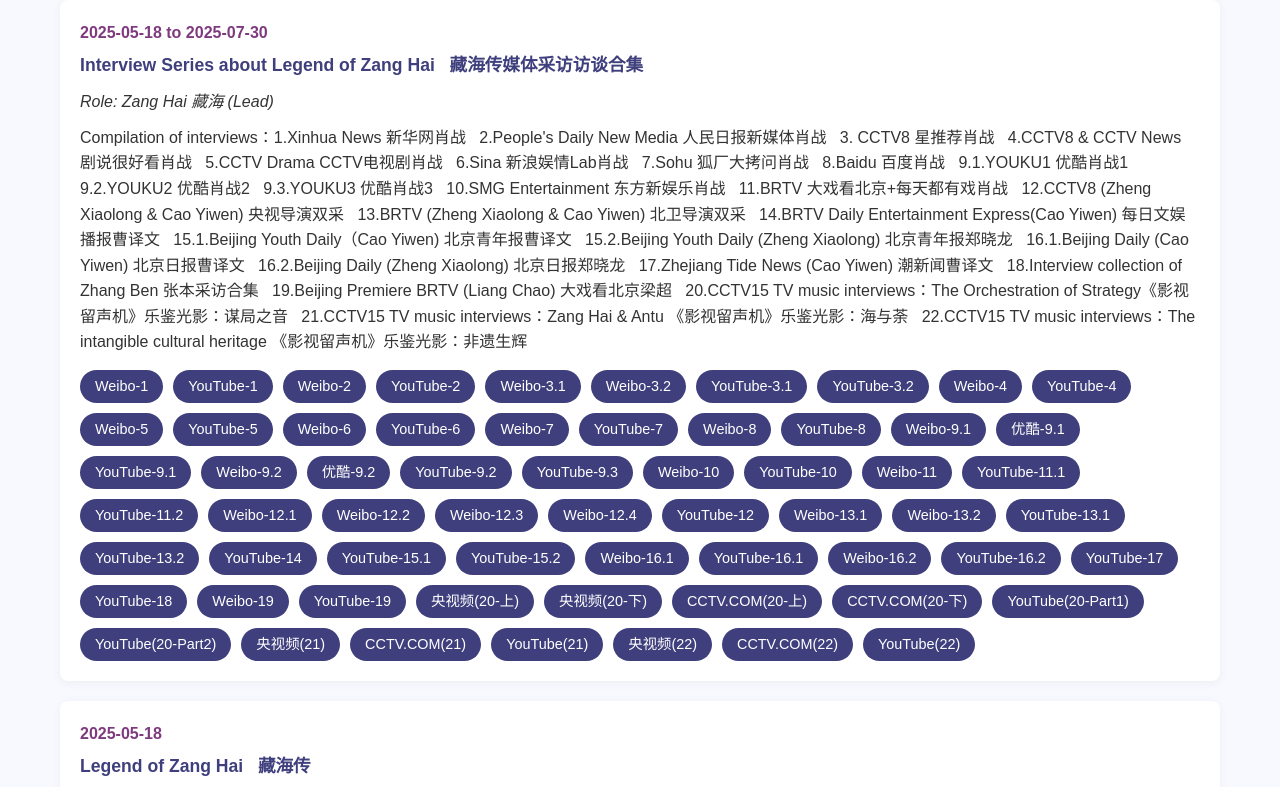
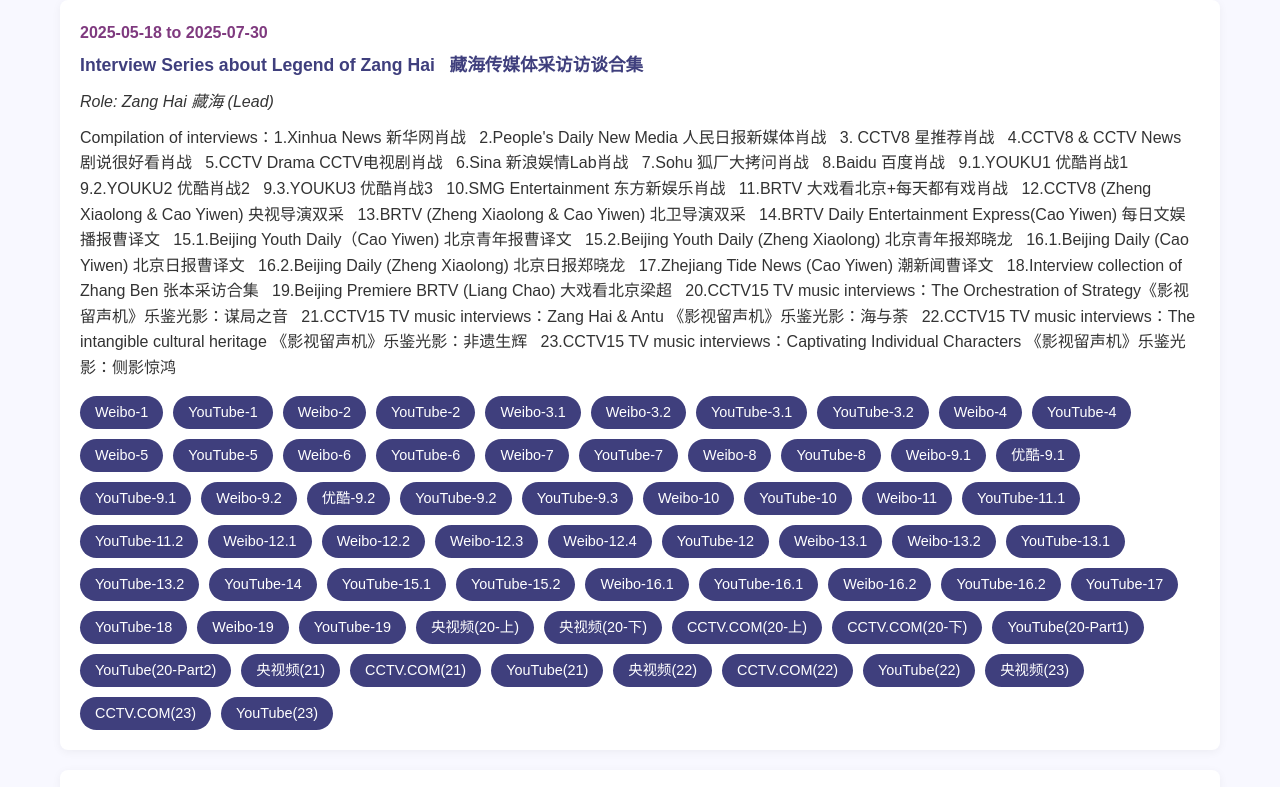
Before and after one commit to canadaxfx/XZworks, a plain HTML site: page index.html in a window 1280 px wide. Shown: the part 1040-1827 px from the top of the page. Drawn offline with Linux system fonts and the light colour scheme.

Commit message:
Add files via upload

```diff
--- a/index.html
+++ b/index.html
@@ -904,7 +904,7 @@
                 <div class="work-year">2025-05-18 to 2025-07-30</div>
                 <h3 class="work-title">Interview Series about Legend of Zang Hai &nbsp; 藏海传媒体采访访谈合集</h3>
                 <div class="work-role">Role: Zang Hai 藏海 (Lead)</div>
-                <p class="work-description">Compilation of interviews：1.Xinhua News 新华网肖战 &nbsp 2.People's Daily New Media 人民日报新媒体肖战 &nbsp 3. CCTV8 星推荐肖战 &nbsp 4.CCTV8 & CCTV News 剧说很好看肖战 &nbsp 5.CCTV Drama CCTV电视剧肖战 &nbsp 6.Sina  新浪娱情Lab肖战 &nbsp 7.Sohu 狐厂大拷问肖战 &nbsp 8.Baidu 百度肖战 &nbsp 9.1.YOUKU1 优酷肖战1 &nbsp 9.2.YOUKU2 优酷肖战2 &nbsp 9.3.YOUKU3 优酷肖战3 &nbsp 10.SMG Entertainment 东方新娱乐肖战 &nbsp 11.BRTV 大戏看北京+每天都有戏肖战 &nbsp 12.CCTV8 (Zheng Xiaolong & Cao Yiwen) 央视导演双采 &nbsp 13.BRTV (Zheng Xiaolong & Cao Yiwen) 北卫导演双采 &nbsp 14.BRTV Daily Entertainment Express(Cao Yiwen) 每日文娱播报曹译文 &nbsp 15.1.Beijing Youth Daily（Cao Yiwen) 北京青年报曹译文 &nbsp 15.2.Beijing Youth Daily (Zheng Xiaolong) 北京青年报郑晓龙 &nbsp 16.1.Beijing Daily (Cao Yiwen) 北京日报曹译文 &nbsp 16.2.Beijing Daily (Zheng Xiaolong) 北京日报郑晓龙 &nbsp 17.Zhejiang Tide News (Cao Yiwen) 潮新闻曹译文 &nbsp 18.Interview collection of Zhang Ben 张本采访合集 &nbsp 19.Beijing Premiere BRTV (Liang Chao) 大戏看北京梁超 &nbsp 20.CCTV15 TV music interviews：The Orchestration of Strategy《影视留声机》乐鉴光影：谋局之音 &nbsp 21.CCTV15 TV music interviews：Zang Hai & Antu 《影视留声机》乐鉴光影：海与荼 &nbsp 22.CCTV15 TV music interviews：The intangible cultural heritage 《影视留声机》乐鉴光影：非遗生辉</p>
+                <p class="work-description">Compilation of interviews：1.Xinhua News 新华网肖战 &nbsp 2.People's Daily New Media 人民日报新媒体肖战 &nbsp 3. CCTV8 星推荐肖战 &nbsp 4.CCTV8 & CCTV News 剧说很好看肖战 &nbsp 5.CCTV Drama CCTV电视剧肖战 &nbsp 6.Sina  新浪娱情Lab肖战 &nbsp 7.Sohu 狐厂大拷问肖战 &nbsp 8.Baidu 百度肖战 &nbsp 9.1.YOUKU1 优酷肖战1 &nbsp 9.2.YOUKU2 优酷肖战2 &nbsp 9.3.YOUKU3 优酷肖战3 &nbsp 10.SMG Entertainment 东方新娱乐肖战 &nbsp 11.BRTV 大戏看北京+每天都有戏肖战 &nbsp 12.CCTV8 (Zheng Xiaolong & Cao Yiwen) 央视导演双采 &nbsp 13.BRTV (Zheng Xiaolong & Cao Yiwen) 北卫导演双采 &nbsp 14.BRTV Daily Entertainment Express(Cao Yiwen) 每日文娱播报曹译文 &nbsp 15.1.Beijing Youth Daily（Cao Yiwen) 北京青年报曹译文 &nbsp 15.2.Beijing Youth Daily (Zheng Xiaolong) 北京青年报郑晓龙 &nbsp 16.1.Beijing Daily (Cao Yiwen) 北京日报曹译文 &nbsp 16.2.Beijing Daily (Zheng Xiaolong) 北京日报郑晓龙 &nbsp 17.Zhejiang Tide News (Cao Yiwen) 潮新闻曹译文 &nbsp 18.Interview collection of Zhang Ben 张本采访合集 &nbsp 19.Beijing Premiere BRTV (Liang Chao) 大戏看北京梁超 &nbsp 20.CCTV15 TV music interviews：The Orchestration of Strategy《影视留声机》乐鉴光影：谋局之音 &nbsp 21.CCTV15 TV music interviews：Zang Hai & Antu 《影视留声机》乐鉴光影：海与荼 &nbsp 22.CCTV15 TV music interviews：The intangible cultural heritage 《影视留声机》乐鉴光影：非遗生辉 &nbsp 23.CCTV15 TV music interviews：Captivating Individual Characters 《影视留声机》乐鉴光影：侧影惊鸿</p>
                 <div class="platform-links">
                     <a href="https://weibo.com/1699432410/PsoXN8zYq" target="_blank" class="platform-link">Weibo-1</a>
                     <a href="https://www.youtube.com/watch?v=V7rVhVAagVE" target="_blank" class="platform-link">YouTube-1</a>
@@ -968,6 +968,9 @@
                     <a href="https://m.yangshipin.cn/portrait_video?vid=v0000819b24&serverFrom=510103&pageContext=btype%3Dforum%26cpid%3D22309315576417814%26ctype%3Dcpid%26from%3D100013%26state%3Dinit%26ts%3D1755092593%26vid%3Dv0000819b24" target="_blank" class="platform-link">央视频(22)</a>
                     <a href="https://tv.cctv.com/2025/08/13/VIDEcXEZTkmWli6VcPw66ivI250813.shtml" target="_blank" class="platform-link">CCTV.COM(22)</a>
                     <a href="https://www.youtube.com/watch?v=z-KOV1blZRo" target="_blank" class="platform-link">YouTube(22)</a>
+                    <a href="https://m.yangshipin.cn/portrait_video?vid=k000050a5kq&serverFrom=search&pageContext=btype%3Dsearch%26keyword%3D%25E4%25BE%25A7%25E5%25BD%25B1%25E6%2583%258A%25E9%25B8%25BF%2B%25E8%2597%258F%25E6%25B5%25B7%25E4%25BC%25A0%26pagenum%3D0%26searchAction%3D0%26state%3Dinit" target="_blank" class="platform-link">央视频(23)</a>
+                    <a href="https://tv.cctv.com/2025/08/20/VIDE9x8v9euwCIBBfQUbSfvr250820.shtml?spm=C22422.P2ROneGSUiaU.EHAJdoNLQNFv.36" target="_blank" class="platform-link">CCTV.COM(23)</a>
+                    <a href="https://www.youtube.com/watch?v=EfV1zOLMViA" target="_blank" class="platform-link">YouTube(23)</a>
 
                 </div>
             </div>
@@ -2621,7 +2624,7 @@
                 <div class="work-year">2025-05-18 to 2025-07-30</div>
                 <h3 class="work-title">Interview Series about Legend of Zang Hai &nbsp; 藏海传媒体采访访谈合集</h3>
                 <div class="work-role">Role: Zang Hai 藏海 (Lead)</div>
-                <p class="work-description">Compilation of interviews：1.Xinhua News 新华网肖战 &nbsp 2.People's Daily New Media 人民日报新媒体肖战 &nbsp 3. CCTV8 星推荐肖战 &nbsp 4.CCTV8 & CCTV News 剧说很好看肖战 &nbsp 5.CCTV Drama CCTV电视剧肖战 &nbsp 6.Sina  新浪娱情Lab肖战 &nbsp 7.Sohu 狐厂大拷问肖战 &nbsp 8.Baidu 百度肖战 &nbsp 9.1.YOUKU1 优酷肖战1 &nbsp 9.2.YOUKU2 优酷肖战2 &nbsp 9.3.YOUKU3 优酷肖战3 &nbsp 10.SMG Entertainment 东方新娱乐肖战 &nbsp 11.BRTV 大戏看北京+每天都有戏肖战 &nbsp 12.CCTV8 (Zheng Xiaolong & Cao Yiwen) 央视导演双采 &nbsp 13.BRTV (Zheng Xiaolong & Cao Yiwen) 北卫导演双采 &nbsp 14.BRTV Daily Entertainment Express(Cao Yiwen) 每日文娱播报曹译文 &nbsp 15.1.Beijing Youth Daily（Cao Yiwen) 北京青年报曹译文 &nbsp 15.2.Beijing Youth Daily (Zheng Xiaolong) 北京青年报郑晓龙 &nbsp 16.1.Beijing Daily (Cao Yiwen) 北京日报曹译文 &nbsp 16.2.Beijing Daily (Zheng Xiaolong) 北京日报郑晓龙 &nbsp 17.Zhejiang Tide News (Cao Yiwen) 潮新闻曹译文 &nbsp 18.Interview collection of Zhang Ben 张本采访合集 &nbsp 19.Beijing Premiere BRTV (Liang Chao) 大戏看北京梁超 &nbsp 20.CCTV15 TV music interviews：The Orchestration of Strategy《影视留声机》乐鉴光影：谋局之音 &nbsp 21.CCTV15 TV music interviews：Zang Hai & Antu 《影视留声机》乐鉴光影：海与荼 &nbsp 22.CCTV15 TV music interviews：The intangible cultural heritage 《影视留声机》乐鉴光影：非遗生辉</p>
+                <p class="work-description">Compilation of interviews：1.Xinhua News 新华网肖战 &nbsp 2.People's Daily New Media 人民日报新媒体肖战 &nbsp 3. CCTV8 星推荐肖战 &nbsp 4.CCTV8 & CCTV News 剧说很好看肖战 &nbsp 5.CCTV Drama CCTV电视剧肖战 &nbsp 6.Sina  新浪娱情Lab肖战 &nbsp 7.Sohu 狐厂大拷问肖战 &nbsp 8.Baidu 百度肖战 &nbsp 9.1.YOUKU1 优酷肖战1 &nbsp 9.2.YOUKU2 优酷肖战2 &nbsp 9.3.YOUKU3 优酷肖战3 &nbsp 10.SMG Entertainment 东方新娱乐肖战 &nbsp 11.BRTV 大戏看北京+每天都有戏肖战 &nbsp 12.CCTV8 (Zheng Xiaolong & Cao Yiwen) 央视导演双采 &nbsp 13.BRTV (Zheng Xiaolong & Cao Yiwen) 北卫导演双采 &nbsp 14.BRTV Daily Entertainment Express(Cao Yiwen) 每日文娱播报曹译文 &nbsp 15.1.Beijing Youth Daily（Cao Yiwen) 北京青年报曹译文 &nbsp 15.2.Beijing Youth Daily (Zheng Xiaolong) 北京青年报郑晓龙 &nbsp 16.1.Beijing Daily (Cao Yiwen) 北京日报曹译文 &nbsp 16.2.Beijing Daily (Zheng Xiaolong) 北京日报郑晓龙 &nbsp 17.Zhejiang Tide News (Cao Yiwen) 潮新闻曹译文 &nbsp 18.Interview collection of Zhang Ben 张本采访合集 &nbsp 19.Beijing Premiere BRTV (Liang Chao) 大戏看北京梁超 &nbsp 20.CCTV15 TV music interviews：The Orchestration of Strategy《影视留声机》乐鉴光影：谋局之音 &nbsp 21.CCTV15 TV music interviews：Zang Hai & Antu 《影视留声机》乐鉴光影：海与荼 &nbsp 22.CCTV15 TV music interviews：The intangible cultural heritage 《影视留声机》乐鉴光影：非遗生辉 &nbsp 23.CCTV15 TV music interviews：Captivating Individual Characters 《影视留声机》乐鉴光影：侧影惊鸿</p>
                 <div class="platform-links">
                     <a href="https://weibo.com/1699432410/PsoXN8zYq" target="_blank" class="platform-link">Weibo-1</a>
                     <a href="https://www.youtube.com/watch?v=V7rVhVAagVE" target="_blank" class="platform-link">YouTube-1</a>
@@ -2685,9 +2688,15 @@
                     <a href="https://m.yangshipin.cn/portrait_video?vid=v0000819b24&serverFrom=510103&pageContext=btype%3Dforum%26cpid%3D22309315576417814%26ctype%3Dcpid%26from%3D100013%26state%3Dinit%26ts%3D1755092593%26vid%3Dv0000819b24" target="_blank" class="platform-link">央视频(22)</a>
                     <a href="https://tv.cctv.com/2025/08/13/VIDEcXEZTkmWli6VcPw66ivI250813.shtml" target="_blank" class="platform-link">CCTV.COM(22)</a>
                     <a href="https://www.youtube.com/watch?v=z-KOV1blZRo" target="_blank" class="platform-link">YouTube(22)</a>
-
-                </div>
-            </div>
+                    <a href="https://m.yangshipin.cn/portrait_video?vid=k000050a5kq&serverFrom=search&pageContext=btype%3Dsearch%26keyword%3D%25E4%25BE%25A7%25E5%25BD%25B1%25E6%2583%258A%25E9%25B8%25BF%2B%25E8%2597%258F%25E6%25B5%25B7%25E4%25BC%25A0%26pagenum%3D0%26searchAction%3D0%26state%3Dinit" target="_blank" class="platform-link">央视频(23)</a>
+                    <a href="https://tv.cctv.com/2025/08/20/VIDE9x8v9euwCIBBfQUbSfvr250820.shtml?spm=C22422.P2ROneGSUiaU.EHAJdoNLQNFv.36" target="_blank" class="platform-link">CCTV.COM(23)</a>
+                    <a href="https://www.youtube.com/watch?v=EfV1zOLMViA" target="_blank" class="platform-link">YouTube(23)</a>
+
+                </div>
+            </div>
+
+
+
 
             <div class="work-item">
                 <div class="work-year">2025-02-09</div>
```
